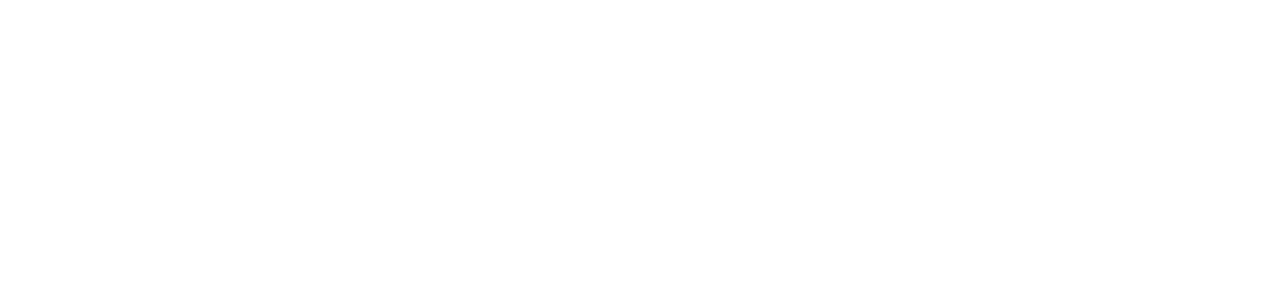
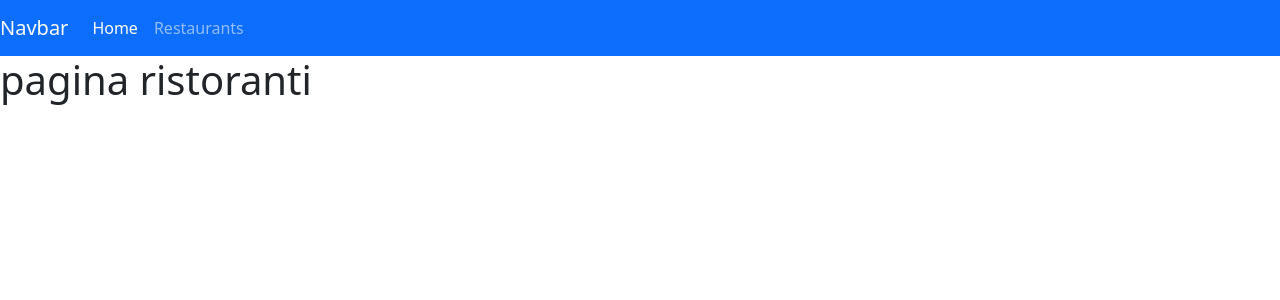
Before and after one commit to robertonesta/deliveboo_front, a Vue app: page /restaurants in a window 1280 px wide. Before the commit this address had no page. Shown: the top 300 px of the page. Built offline with nearby package versions, Linux system fonts and the light colour scheme; no server answers.

Commit message:
Add restaurants view, API call, navbar and route

```diff
--- a/src/App.vue
+++ b/src/App.vue
@@ -1,28 +1,22 @@
 <script>
 import HelloWorld from './components/HelloWorld.vue'
+import NavbarPage from './components/NavbarPage.vue'
 
 export default {
     components: {
         HelloWorld,
-    }
+        NavbarPage
+    },
+
+
 }
 </script>
 
 <template>
-    <router-view>
-        <section class="vue-home">
-            <div class="container">
-                <div class="row">
-                    <div class="col-12 d-flex flex-column justify-content-center align-items-center vh-100">
-                        <HelloWorld />
-                    </div>
-                </div>
-            </div>
-        </section>
-    </router-view>
+    <NavbarPage />
+    <router-view></router-view>
 </template>
 
 <style lang="scss">
 @use './styles/general.scss';
-
 </style>
--- a/src/components/HelloWorld.vue
+++ b/src/components/HelloWorld.vue
@@ -5,6 +5,7 @@
 </script>
 
 <template>
+    <h1>ciao</h1>
 </template>
 
 <style lang="scss" scoped>
--- /dev/null
+++ b/src/components/NavbarPage.vue
@@ -0,0 +1,33 @@
+<script>
+export default {
+    name: 'NavbarPage',
+    data(){
+        return {
+
+        }
+    }
+}
+</script>
+
+<template>
+    <div>
+        <nav class="navbar navbar-expand-sm navbar-dark bg-primary">
+            <a class="navbar-brand" href="#">Navbar</a>
+            <button class="navbar-toggler d-lg-none" type="button" data-bs-toggle="collapse" data-bs-target="#collapsibleNavId" aria-controls="collapsibleNavId"
+                aria-expanded="false" aria-label="Toggle navigation"></button>
+            <div class="collapse navbar-collapse" id="collapsibleNavId">
+                <ul class="navbar-nav me-auto mt-2 mt-lg-0">
+                    <li class="nav-item">
+                        <router-link to="/" class="nav-link active" aria-current="page">Home <span class="visually-hidden">(current)</span></router-link>
+                    </li>
+                    <li class="nav-item">
+                        <router-link to="/restaurants" class="nav-link">Restaurants</router-link>
+                    </li>
+                </ul>
+            </div>
+        </nav>
+    </div>
+</template>
+
+
+<style lang="scss" scoped></style>
--- a/src/router.js
+++ b/src/router.js
@@ -1,6 +1,6 @@
 import {createRouter, createWebHistory} from 'vue-router';
 import HomePage from "./views/HomePage.vue"
-
+import RestaurantsPage from "./views/RestaurantsPage.vue"
 const router = createRouter({
     history: createWebHistory(),
     routes: [
@@ -9,6 +9,11 @@
             name: "home",
             component: HomePage,
         },
+        {
+            path: "/restaurants",
+            name: "restaurants",
+            component: RestaurantsPage,
+        },
     ]
 });
 
--- a/src/views/HomePage.vue
+++ b/src/views/HomePage.vue
@@ -1,9 +1,20 @@
 <script>
 import HelloWorld from '../components/HelloWorld.vue'
-
 export default {
     components: {
         HelloWorld
+    },
+    data() {
+        return {
+
+        }
+    },
+    methods: {
+
+
+    },
+    mounted() {
+
     }
 
 }
--- /dev/null
+++ b/src/views/RestaurantsPage.vue
@@ -0,0 +1,34 @@
+<script>
+import axios from 'axios'
+export default {
+    data() {
+        return {
+            restaurants: [],
+            server: 'http://127.0.0.1:8000',
+            restaurants_end_point: '/api/restaurants'
+        }
+    },
+    mounted(){
+        axios
+            .get(this.server + this.restaurants_end_point)
+            .then(response => {
+                console.log(response);
+                this.restaurants = response.data.restaurants
+            })
+            .catch(err => {
+                console.log(err);
+                console.log(err.message);
+            });
+
+    }
+}
+</script>
+
+<template>
+    <div>
+        <h1>pagina ristoranti</h1>
+    </div>
+</template>
+
+
+<style lang="scss" scoped></style>
```
